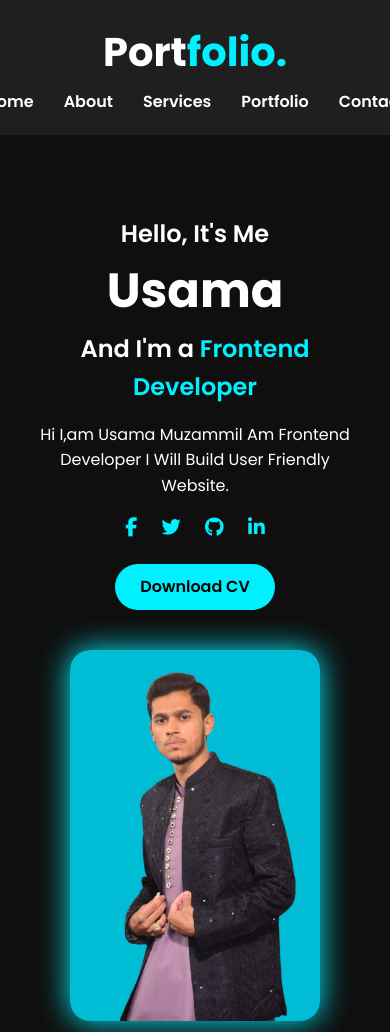
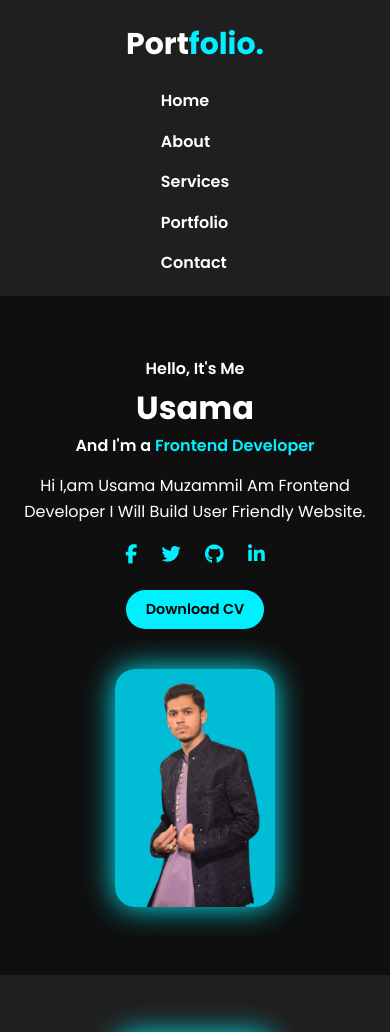
Before and after one commit to UsamaIT786/Responsive-Poortfolio, a plain HTML site: page index.html in a window 390 px wide. Shown: the top 1032 px of the page. Drawn offline with Linux system fonts and the light colour scheme.

Commit message:
Update style.css

```diff
--- a/style.css
+++ b/style.css
@@ -250,20 +250,80 @@
     margin-top: 40px;
   }
 
-  @media screen and (max-width: 768px) {
-    .hero-content, .about-container  {
+  /* Responsive Styles */
+@media (max-width: 1024px) {
+  .hero-content, .about-container {
     flex-direction: column;
     text-align: center;
   }
-     .navbar, .nav-links li a {
 
-flex-direction: column;
-         gap:5px
-
+  .hero-text h1 {
+    font-size: 2.5rem;
   }
 
+  .hero-text h2, .hero-text h3 {
+    font-size: 1.2rem;
+  }
+
+  .hero-img img,
+  .about-container img {
+    width: 200px;
+  }
+
+  .service {
+    width: 100%;
+  }
+}
+
+@media (max-width: 768px) {
+  .navbar {
+    flex-direction: column;
+    gap: 20px;
+    padding: 20px 5%;
+  }
+
+  .nav-links {
+    flex-direction: column;
+    gap: 15px;
+  }
+
+  .hero {
+    padding: 60px 5%;
+  }
+
+  .about, .services, .portfolio, .contact {
+    padding: 60px 5%;
+  }
+
+  .contact-form {
+    grid-template-columns: 1fr;
+  }
 
   .contact-form textarea {
     grid-column: span 1;
   }
 }
+
+@media (max-width: 480px) {
+  .logo {
+    font-size: 30px;
+  }
+
+  .hero-text h1 {
+    font-size: 2rem;
+  }
+
+  .hero-text h2, .hero-text h3 {
+    font-size: 1rem;
+  }
+
+  .btn {
+    padding: 8px 20px;
+    font-size: 0.9rem;
+  }
+
+  .hero-img img,
+  .about-container img {
+    width: 160px;
+  }
+}
```
Lines whose indentation alone changed are shown as unchanged.
